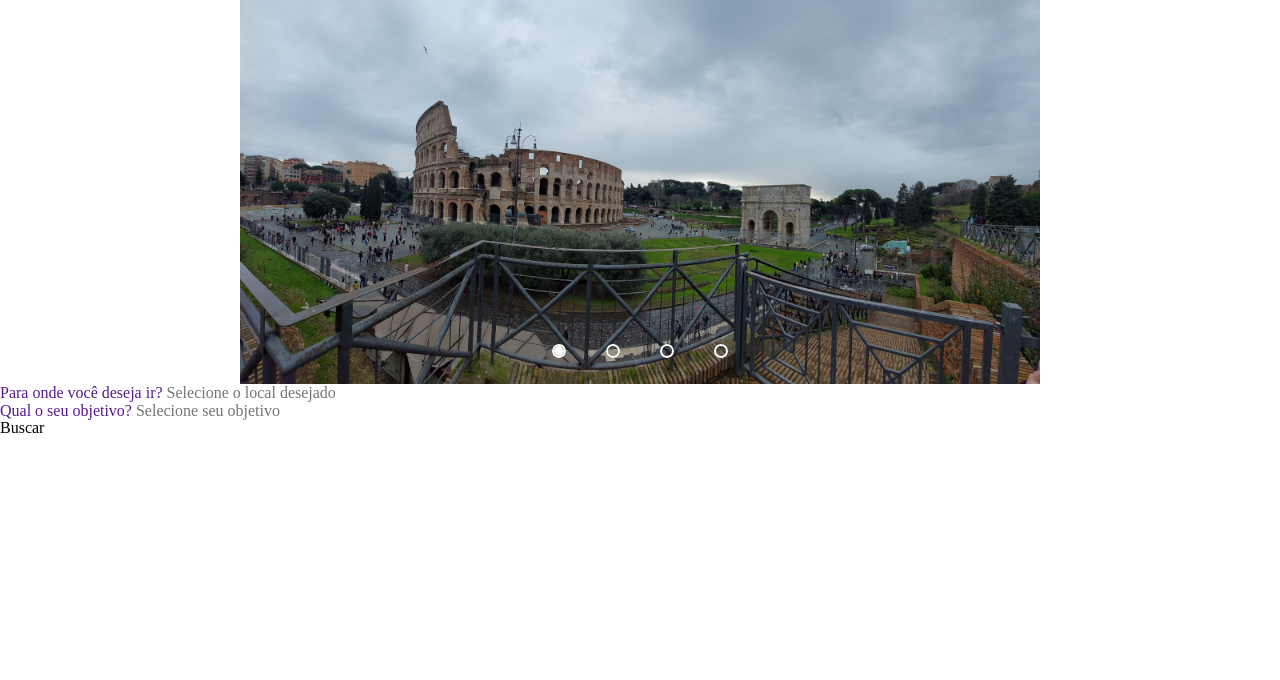
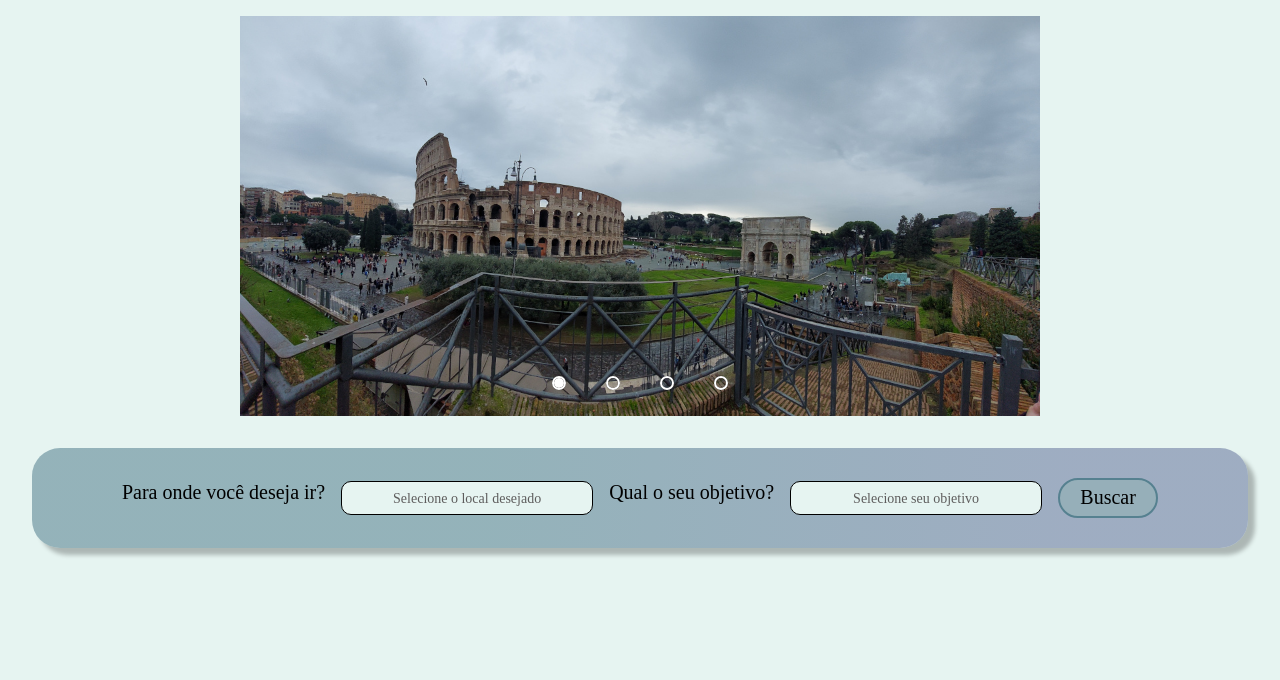
Before and after one commit to Lilianeplate/Fly-Way, a plain HTML site: page index.html in a window 1280 px wide. Shown: the part 120-800 px from the top of the page. Drawn offline with Linux system fonts and the light colour scheme.

Commit message:
feat:search_container

```diff
--- a/index.html
+++ b/index.html
@@ -32,19 +32,19 @@
                 <input type="radio" name="radio-btn" id="radio4">
 
                 <div class="slide first">
-                    <img src="src/img/roma_m.jpg" alt="roma">
+                    <img src="src/img/novas_imagens/coliseu.jpg" alt="roma">
                 </div>
 
                 <div class="slide">
-                    <img src="src/img/roma2_m.jpg" alt="roma">
+                    <img src="src/img/novas_imagens/fontana.JPG" alt="roma">
                 </div>
 
                 <div class="slide">
-                    <img src="src/img/malta_m.JPG" alt="roma">
+                    <img src="src/img/novas_imagens/malta_noite.JPG" alt="malta">
                 </div>
 
                 <div class="slide">
-                    <img src="src/img/roma3_m.jpg" alt="roma">
+                    <img src="src/img/novas_imagens/roma.jpg" alt="roma">
                 </div>
 
                 <div class="navigation-auto">
--- a/src/style.css
+++ b/src/style.css
@@ -1,6 +1,11 @@
+body {
+    background: #E6F4F1;
+}
+
 header {
     display: flex;
     border-radius: 0px 0px 20px 20px;
+    margin-bottom: 32px;
     background: var(--Background-color-header, linear-gradient(90deg, rgba(50, 55, 71, 0.90) 2.9%, rgba(86, 129, 144, 0.80) 48.77%, rgba(149, 210, 196, 0.71) 97.44%));
 }
 
@@ -162,3 +167,81 @@ header .menu {
 #radio4:checked ~ .navigation-auto .auto-btn4 {
     background-color: #fff;
 }
+
+
+/* search_conainer */
+
+
+.search_container {
+    display: flex;
+    max-width: 95%;
+    padding: 30px 36px;
+    margin: 32px;
+    justify-content: center;
+    align-items: center;
+    gap: 16px;
+    border-radius: 28px;
+    background: linear-gradient(91deg, rgba(86, 129, 144, 0.57) 37.84%, rgba(104, 119, 158, 0.57) 84.96%);
+    box-shadow: 7px 7px 4px 0px rgba(0, 0, 0, 0.25);
+
+}
+
+.search_container a {
+    color: #000;
+    text-align: center;
+    font-family: Italiana;
+    font-size: 20px;
+    font-style: normal;
+    font-weight: 400;
+    line-height: 117.857%; /* 33px */
+
+
+}
+
+
+.search_container input {
+    justify-content: center;
+    align-items: center;
+    width: 250px;
+    height: 32px;
+    border-radius: 10px;
+    border: 1px solid #000;
+    background: #E6F4F1;
+}
+
+.search_container input::placeholder {
+    text-align: center;
+    color: #5e5d5d;
+    font-family: "Advent Pro";
+    font-size: 14px;
+    font-style: normal;
+    font-weight: 400;
+    line-height: 119.658%; /* 28.718px */
+}
+
+.search_container .local {
+  display: flex;
+  gap: 16px;
+}
+
+
+.search_container .objetivo {
+    display: flex;
+    gap: 16px;
+  }
+
+
+  .search_container button {
+    border-radius: 50.869px;
+    border: 2px solid #568190;
+    background: #96AFB9;
+    width: 100px;
+    height: 40px;
+    color: #000;
+    text-align: center;
+    font-family: "Istok Web";
+    font-size: 20px;
+    font-style: normal;
+    font-weight: 400;
+    line-height: 144.015%; /* 35.366px */
+  }
```
Also changed, not shown: src/img/novas_imagens/coliseu.jpg (added), src/img/novas_imagens/fontana.JPG (added), src/img/novas_imagens/malta_noite.JPG (added), src/img/novas_imagens/roma.jpg (added).
